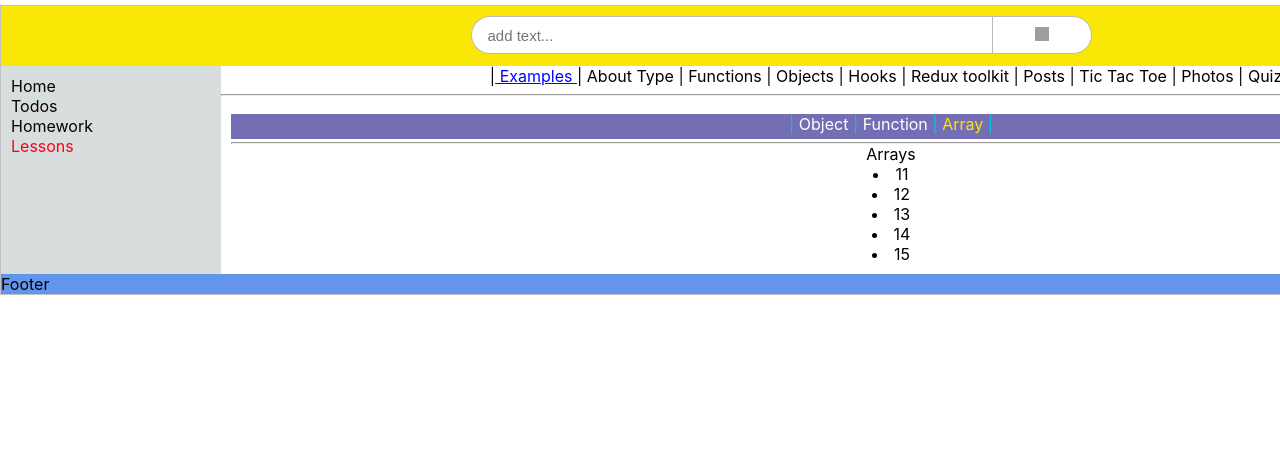
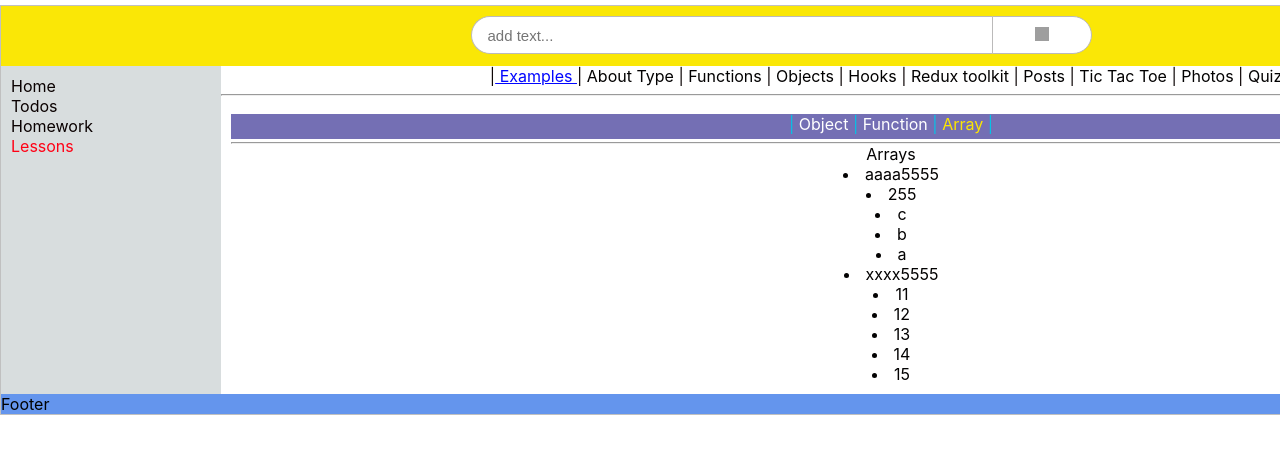
Before and after one commit to VladimirShumliaiev/Type-script-React, a React (Create React App) app in the folder my-app/: page /lessons/examples/examplesArray in a window 1280 px wide. Shown: the top 454 px of the page. Built offline with nearby package versions, Linux system fonts and the light colour scheme; grey boxes are pictures that could not be loaded.

Commit message:
26.05.2023 +++

```diff
--- a/my-app/src/Components/mainContent/Lessons/Components Lessons/Examples/ExampleComponents/ExampleArrays.js
+++ b/my-app/src/Components/mainContent/Lessons/Components Lessons/Examples/ExampleComponents/ExampleArrays.js
@@ -15,11 +15,21 @@ const ExampleArrays = () => {
 
     const array = [15, 14, 13, 12, 11]
 
+    const array2 = ['a', 'b', 'c', 255]
+
+    array2.push('aaaa5555')
+    array2.unshift('xxxx5555')
+
+    const array3 = [
+        ...array,
+        ...array2
+    ]
+
 
     return (
         <div>
             Arrays
-            {array.reverse().map((e,index) => <li key={index}>{e}</li>)}
+            {array3.reverse().map((e,index) => <li key={index}>{e}</li>)}
         </div>
     );
 };
```
